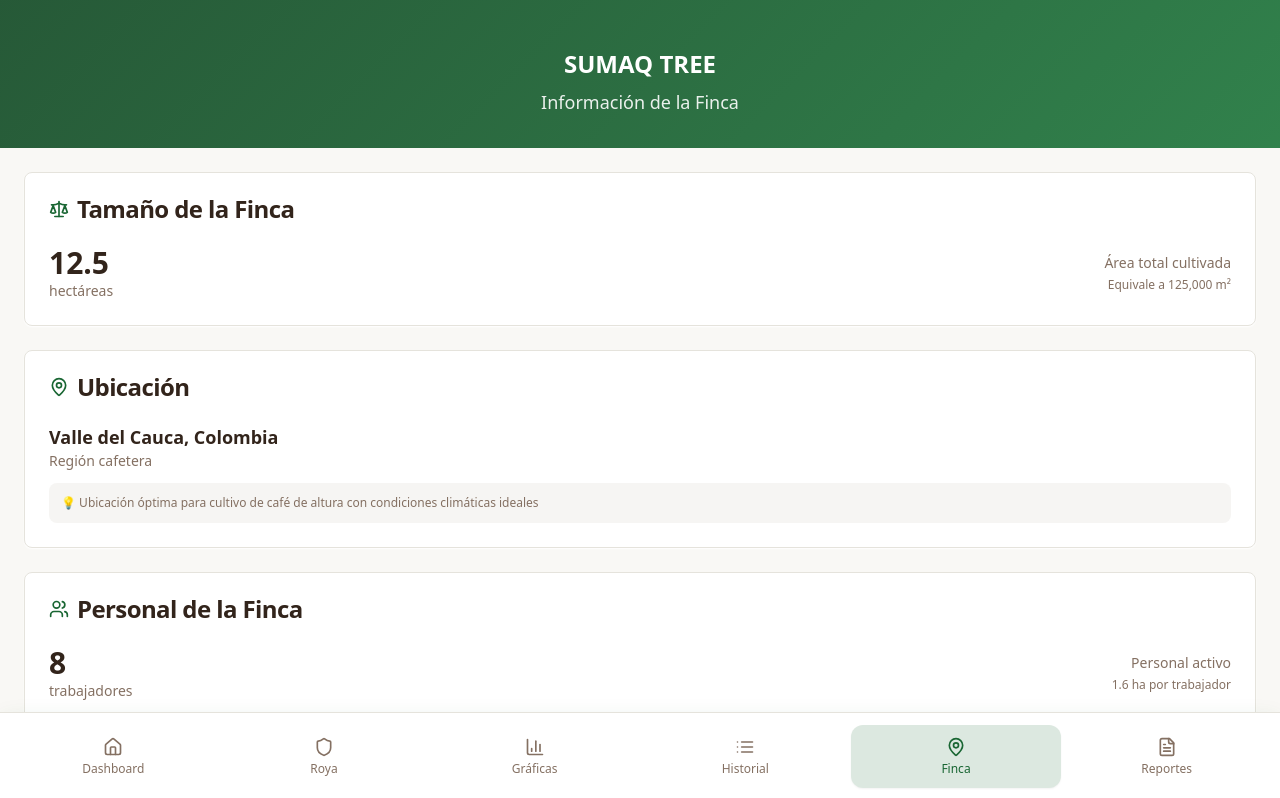
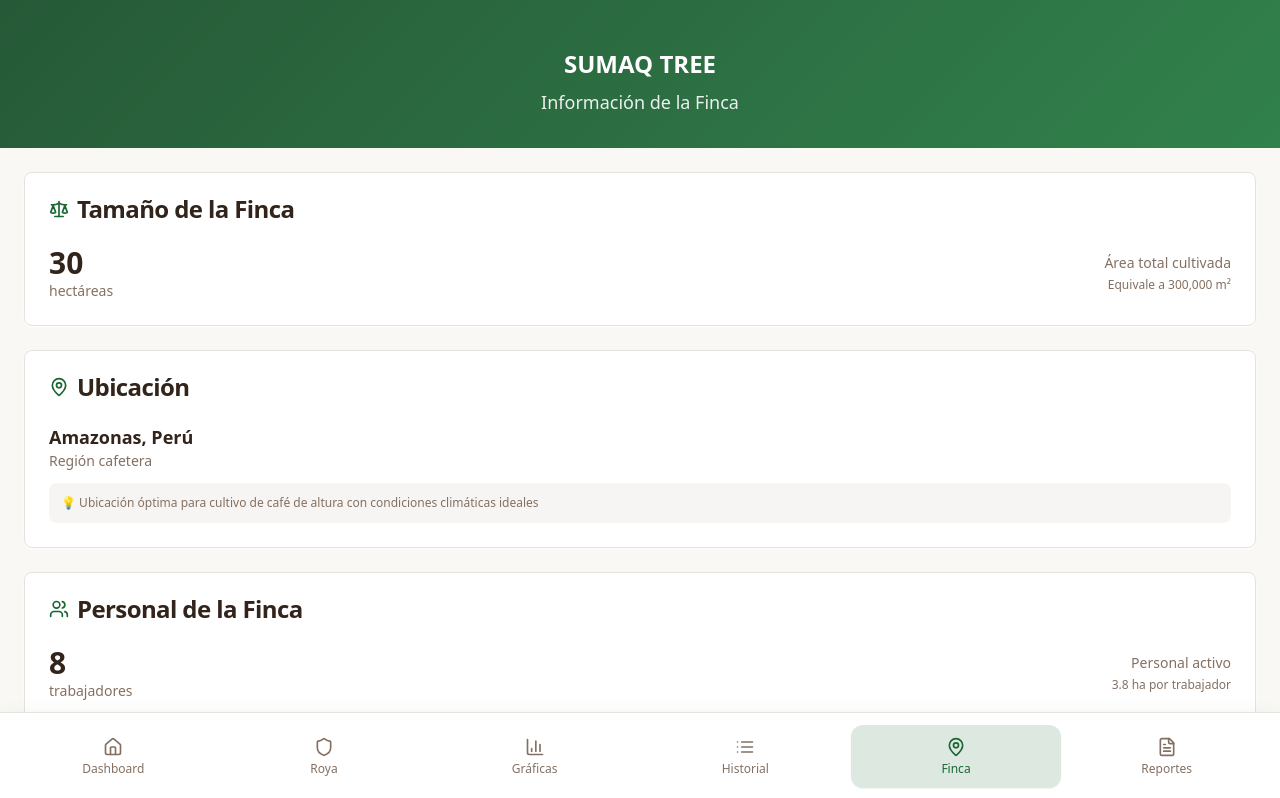
Before and after one commit to AldoLunaBueno/sumaq-front, a React (Vite) app: page /farm in a window 1280 px wide. Shown: the top 798 px of the page. Built offline with nearby package versions, Linux system fonts and the light colour scheme.

Commit message:
cambiando ubicación y hectáreas

```diff
--- a/src/pages/FarmInfo.tsx
+++ b/src/pages/FarmInfo.tsx
@@ -12,8 +12,8 @@ interface FarmData {
 
 export default function FarmInfo() {
   const [farmData, setFarmData] = useState<FarmData>({
-    size: 12.5,
-    location: "Valle del Cauca, Colombia",
+    size: 30,
+    location: "Amazonas, Perú",
     workers: 8
   });
 
```
